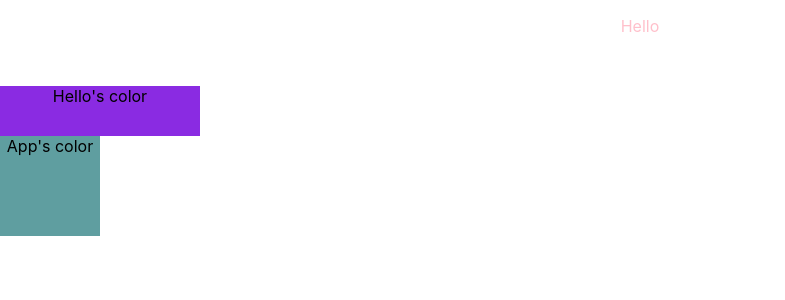
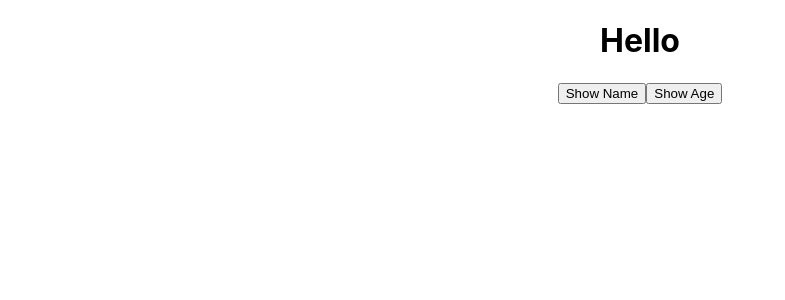
Before and after one commit to yuunseo/React, a React (Create React App) app in the folder react-practice-2/: page / in a window 1280 px wide. Shown: the top 300 px of the page, without its empty margins (0-785 px from the left). Built offline with nearby package versions, Linux system fonts and the light colour scheme.

Commit message:
#6. event 처리

```diff
--- a/react-practice-2/src/App.js
+++ b/react-practice-2/src/App.js
@@ -7,7 +7,6 @@ function App() {
     return (
     <div className="App">
       <Hello />
-      <div className={styles.box}>App's color</div>
     </div>
   );
 }
--- a/react-practice-2/src/App.module.css
+++ b/react-practice-2/src/App.module.css
@@ -1,5 +1,3 @@
 .box{
-    width: 100px;
-    height: 100px;
-    background-color: cadetblue;
+
   }
--- a/react-practice-2/src/component/Hello.js
+++ b/react-practice-2/src/component/Hello.js
@@ -9,13 +9,15 @@ export default Hello; */
 //두번째 방법
 export default function Hello() {
 
+    function showName(){
+        console.log("Yunseo");
+    }
+
     return(
         <div>
-            <p style={
-            {color:'pink',
-        marginBottom:"50px"}
-        }>Hello</p>
-        <div className={styles.box}>Hello's color</div>
+            <h1>Hello</h1>
+            <button onClick={showName}>Show Name</button>
+            <button onClick={()=>{console.log("21");}}>Show Age</button>
         </div>
 
     )
```
